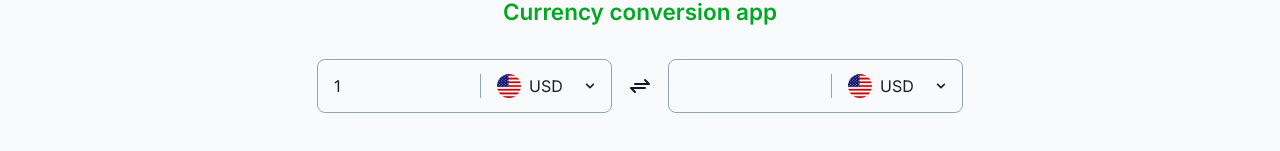
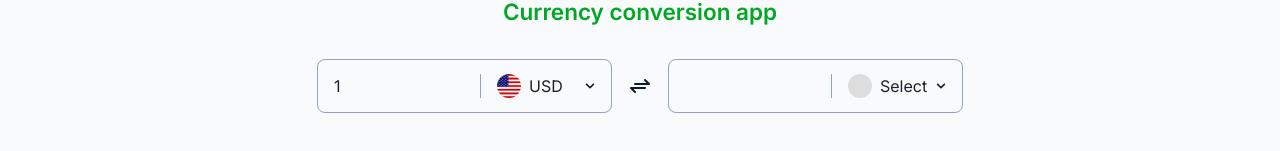
Before and after one commit to milealmeida/side-project-coinswap, a React (Vite) app: page / in a window 1280 px wide. Shown: the part 126-277 px from the top of the page. Built offline with nearby package versions, Linux system fonts and the light colour scheme.

Commit message:
feat: add brazil and default flags

```diff
--- a/src/assets/img/index.ts
+++ b/src/assets/img/index.ts
@@ -1,11 +1,27 @@
 import chf from './chf.svg';
-import es from './es.svg';
 import eur from './eur.svg';
 import gbp from './gbp.svg';
 import jpy from './jpy.svg';
+import brl from './brazil.svg';
+import usd from './usd.svg';
+import defaultFlag from './default.svg';
+
 import ptBr from './pt-br.svg';
+import es from './es.svg';
 import usa from './usa.svg';
-import usd from './usd.svg';
+
 import arrowExchange from './arrow-exchange.svg';
 
-export { chf, es, eur, gbp, jpy, ptBr, usa, usd, arrowExchange };
+export {
+  chf,
+  es,
+  eur,
+  gbp,
+  jpy,
+  ptBr,
+  brl,
+  usa,
+  usd,
+  arrowExchange,
+  defaultFlag
+};
--- a/src/assets/locales/en.ts
+++ b/src/assets/locales/en.ts
@@ -3,6 +3,7 @@ export default {
     title: 'Currency conversion app',
     subtitle: 'Exchange Rate',
     altExchange: 'Exchange icon',
+    select: 'Select',
     flags: {
       brazil: 'Flag of Brazil',
       spain: 'Flag of Spain',
--- a/src/assets/locales/es.ts
+++ b/src/assets/locales/es.ts
@@ -3,6 +3,7 @@ export default {
     title: 'Aplicación de conversión de moneda',
     subtitle: 'Tasa de Cambio',
     altExchange: 'Icono de intercambio',
+    select: 'Seleccionar',
     flags: {
       brazil: 'Bandera de Brasil',
       spain: 'Bandera Española',
--- a/src/assets/locales/ptBr.ts
+++ b/src/assets/locales/ptBr.ts
@@ -3,6 +3,7 @@ export default {
     title: 'Aplicativo de conversão de moeda',
     subtitle: 'Taxa de Câmbio',
     altExchange: 'Ícone de troca',
+    select: 'Selecione',
     flags: {
       brazil: 'Bandeira do Brasil',
       spain: 'Bandeira da Espanha',
--- a/src/components/Input.tsx
+++ b/src/components/Input.tsx
@@ -15,6 +15,7 @@ import {
 
 import { AcceptedCurrencies } from 'types/acceptedCurrencies';
 import { content } from 'utils/content';
+import { useCurrency } from 'contexts/currency';
 
 export type InputComponentProps = {
   currencyCode: AcceptedCurrencies;
@@ -27,6 +28,7 @@ const InputComponent = ({
   ...rest
 }: InputComponentProps) => {
   const [outline, setOutline] = useState(false);
+  const { isLoading } = useCurrency();
 
   const renderCountryCurrency = (currencyKey: AcceptedCurrencies) => {
     const country = content.map((item) => (
@@ -48,10 +50,12 @@ const InputComponent = ({
       eur: country[1],
       gbp: country[2],
       chf: country[3],
-      jpy: country[4]
+      jpy: country[4],
+      brl: country[5],
+      defaultFlag: country[6]
     };
 
-    return countries[currencyKey] ?? countries.usd;
+    return countries[currencyKey] ?? countries.defaultFlag;
   };
 
   return (
@@ -80,12 +84,14 @@ const InputComponent = ({
         size="lg"
         onFocus={() => setOutline(true)}
         onBlur={() => setOutline(false)}
+        isDisabled={isLoading}
       />
 
       <Flex bgColor="middleGray" width="0.1rem" height="2.4rem" />
 
       <Menu>
         <MenuButton
+          isDisabled={isLoading}
           p="2.6rem 1.6rem"
           w="13rem"
           as={Button}
@@ -112,6 +118,7 @@ const InputComponent = ({
             {renderCountryCurrency(currencyCode)}
           </Flex>
         </MenuButton>
+
         <MenuList
           maxW="16rem"
           maxH="17.5rem"
@@ -121,16 +128,18 @@ const InputComponent = ({
           onFocus={() => setOutline(true)}
           onBlur={() => setOutline(false)}
         >
-          {content.map(({ id, code }) => (
+          {content
+            .filter((item) => item.code !== 'default')
+            .map(({ id, code }) => (
               <MenuItem
                 key={id}
                 p="1.2rem 1.6rem"
+                onClick={() => onChangeCurrency(code.toUpperCase())}
                 css={{
                   '&:hover, &:focus': {
                     backgroundColor: '#94A3B8'
                   }
                 }}
-              onClick={() => onChangeCurrency(code.toUpperCase())}
               >
                 {renderCountryCurrency(code as AcceptedCurrencies)}
               </MenuItem>
--- a/src/utils/content.ts
+++ b/src/utils/content.ts
@@ -1,4 +1,4 @@
-import { chf, eur, gbp, jpy, usd } from 'assets/img';
+import { chf, eur, gbp, jpy, usd, brl, defaultFlag } from 'assets/img';
 
 export const content = [
   {
@@ -35,5 +35,19 @@ export const content = [
     code: 'jpy',
     alt: 'JPY',
     text: 'JPY'
+  },
+  {
+    id: 6,
+    src: brl,
+    code: 'brl',
+    alt: 'BRL',
+    text: 'BRL'
+  },
+  {
+    id: 7,
+    src: defaultFlag,
+    code: 'default',
+    alt: 'DEFAULT',
+    text: 'Select'
   }
 ];
```
Also changed, not shown: src/assets/img/brazil.svg (added), src/assets/img/default.svg (added). Lines whose indentation alone changed are shown as unchanged.
